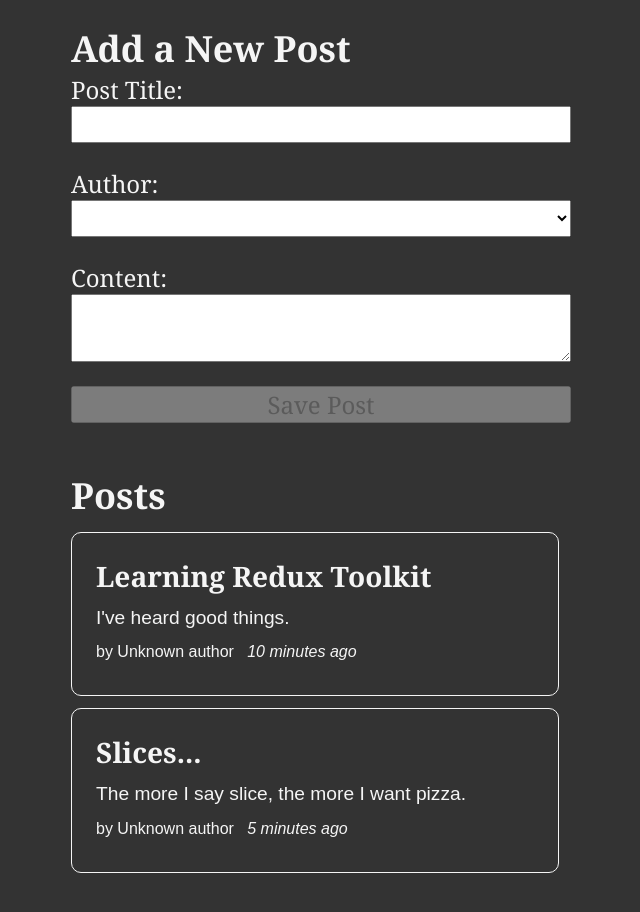
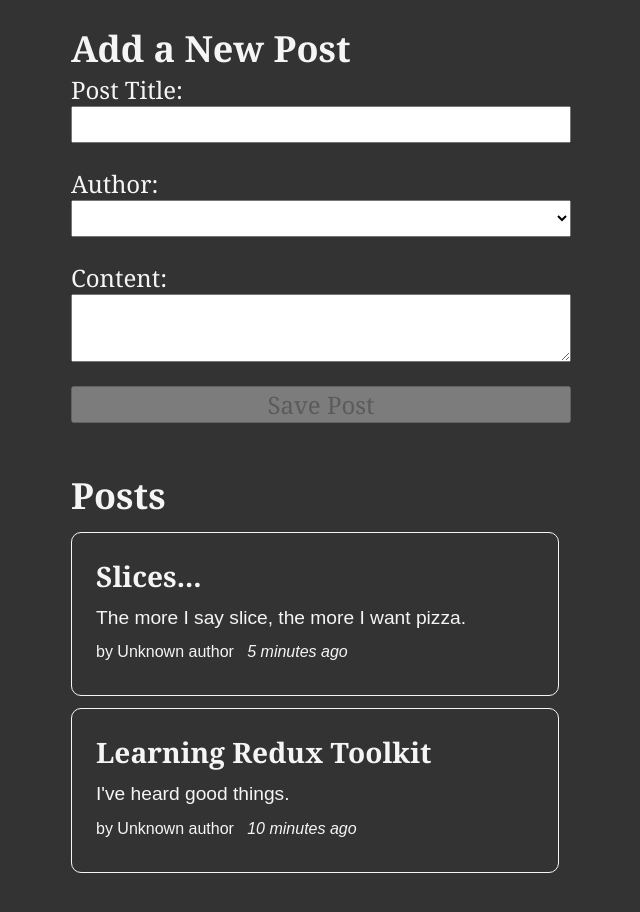
Before and after one commit to webQbe/react_redux, a React (Vite) app in the folder 2.bulletin_board_app/: page / in a window 1280 px wide. Shown: the top 912 px of the page, without its empty margins (319-959 px from the left). Built offline with nearby package versions, Linux system fonts and the light colour scheme.

Commit message:
Sorted posts by date before rendering

```diff
--- a/2.bulletin_board_app/src/features/posts/PostsList.jsx
+++ b/2.bulletin_board_app/src/features/posts/PostsList.jsx
@@ -8,11 +8,15 @@
     // Retrieve Posts from Redux Store
     const posts = useSelector(selectAllPosts)
 
-    // Map over the list of posts and creates <article> elements for each post
+    // Sort Posts by Newest First
+    const orderedPosts = posts.slice() // Create a shallow copy of the posts array
+                              .sort((a, b) => b.date.localeCompare(a.date)) // Sort posts in descending order (newest posts first)
+
+    // Map through orderedPosts and create <article> elements for each post
     // Use substring(0, 100) to limit content to 100 characters
     // Include <PostAuthor /> component for each post, pass post.userId as a prop
-    // Includes <TimeAgo> inside each post, pass post.date as a prop
-    const renderedPosts = posts.map(post => (
+    // Include <TimeAgo> inside each post, pass post.date as a prop
+    const renderedPosts = orderedPosts.map(post => (
         <article key={post.id}>
             <h3>{post.title}</h3>
             <p>{post.content.substring(0, 100)}</p>
```
